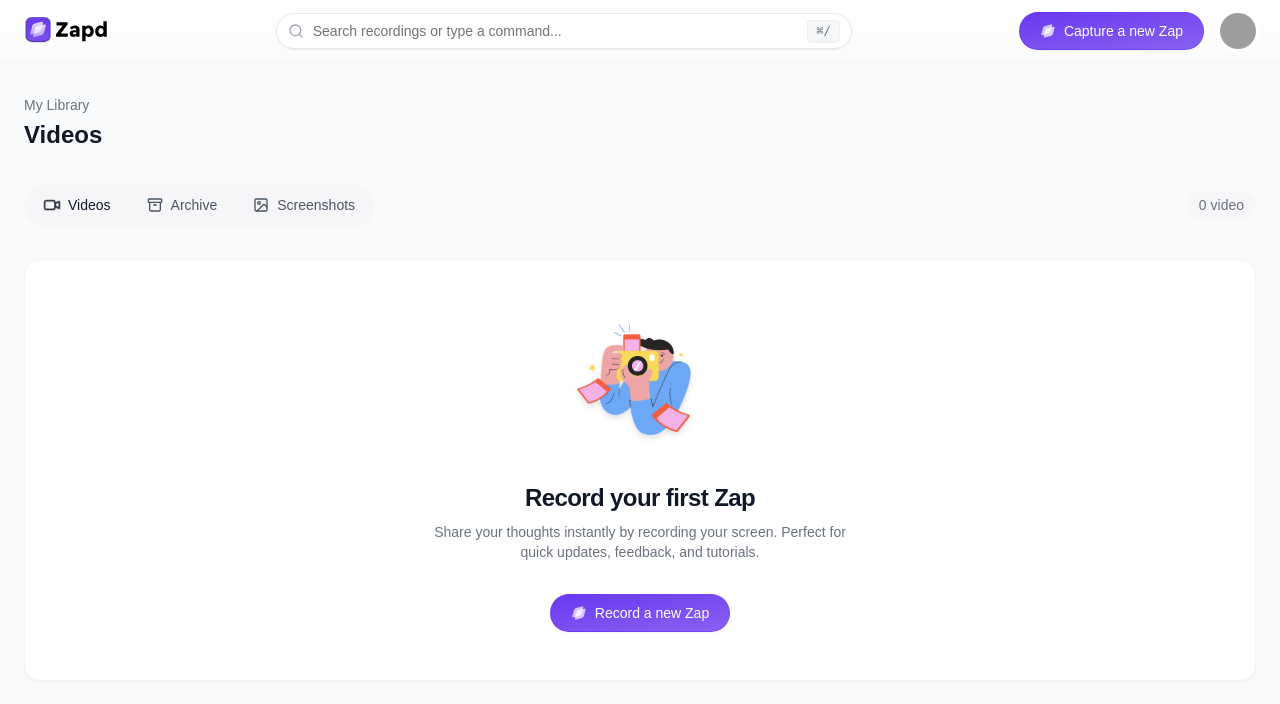
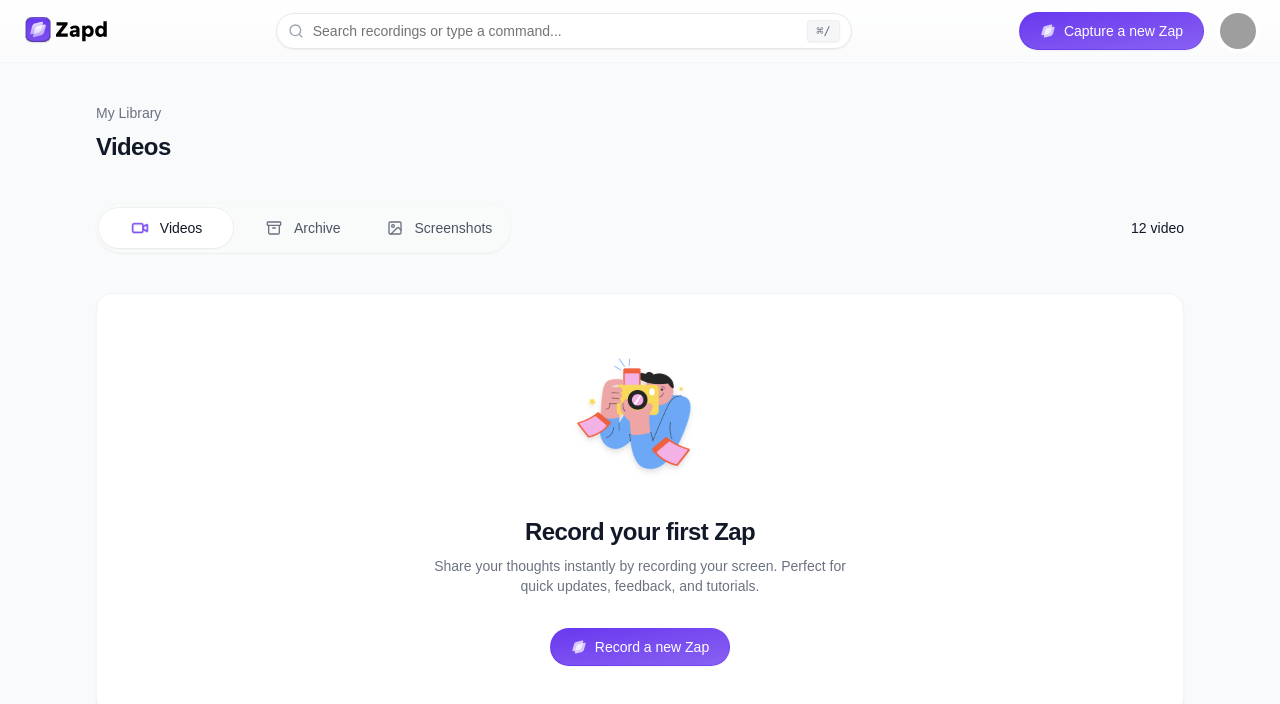
Before and after one commit to heysagnik/screenREC, a Next.js app: page /zaps in a window 1280 px wide. Shown: the top 704 px of the page. Built offline with nearby package versions, Linux system fonts and the light colour scheme; grey boxes are pictures that could not be loaded.

Commit message:
tweaking few ui changes

```diff
--- a/src/app/(auth)/login/page.tsx
+++ b/src/app/(auth)/login/page.tsx
@@ -8,6 +8,7 @@ import { Tabs, TabsList, TabsTrigger } from "@/components/ui/tabs"
 import Link from "next/link"
 import { useState } from "react"
 import Image from "next/image"
+import { Loader2 } from "lucide-react"
 
 export default function LoginPage() {
   const [isLoading, setIsLoading] = useState(false)
@@ -98,25 +99,64 @@ export default function LoginPage() {
 
         <Button
           type="submit"
-          className="w-full bg-[#5848BC] hover:bg-[#5848BC]/90"
+          className="
+            group
+            inline-flex items-center justify-center gap-2
+            px-5 py-2
+            bg-gradient-to-r from-[#6938EF] to-[#6938EF]/90
+            hover:from-[#6938EF]/90 hover:to-[#6938EF]/80
+            text-white font-medium text-sm
+            rounded-full
+            shadow-sm hover:shadow-md
+            transition-all duration-200
+            focus:outline-none focus:ring-2 focus:ring-[#6938EF]/50 focus:ring-offset-2
+            active:scale-[0.98]
+            border border-[#6938EF]/10
+            relative
+            overflow-hidden
+            before:absolute before:inset-0
+            before:bg-gradient-to-b before:from-white/[0.00] before:to-white/[0.12]
+            disabled:opacity-70 disabled:cursor-not-allowed
+            w-full
+          "
           disabled={isLoading}
         >
-          {isLoading ? "Signing in..." : "Sign in"}
+          {isLoading ? (
+            <>
+              <Loader2 className="h-4 w-4 animate-spin" />
+              <span>Signing in...</span>
+            </>
+          ) : (
+            "Sign in"
+          )}
         </Button>
 
         <Button
           type="button"
-          variant="outline"
-          className="w-full"
+          className="
+            w-full
+            inline-flex items-center justify-center gap-3
+            px-5 py-2.5
+            bg-white hover:bg-gray-50/80
+            text-gray-700 font-medium text-sm
+            rounded-full
+            shadow-sm hover:shadow-md
+            transition-all duration-200
+            focus:outline-none focus:ring-2 focus:ring-gray-200 focus:ring-offset-2
+            active:scale-[0.98]
+            border border-gray-200
+            relative
+            group
+          "
         >
           <Image
             src="/google.svg"
             alt="Google"
-            width={20}
-            height={20}
-            className="mr-2"
+            width={18}
+            height={18}
+            className="transition-transform group-hover:scale-110"
           />
-          Sign in with Google
+          <span>Sign in with Google</span>
         </Button>
       </form>
 
--- a/src/app/(auth)/signup/page.tsx
+++ b/src/app/(auth)/signup/page.tsx
@@ -7,7 +7,7 @@ import { Tabs, TabsList, TabsTrigger } from "@/components/ui/tabs"
 import Link from "next/link"
 import Image from "next/image"
 import { useState } from "react"
-import { Check } from 'lucide-react'
+import { Check, Loader2 } from 'lucide-react'
 
 export default function SignUpPage() {
   const [isLoading, setIsLoading] = useState(false)
@@ -104,25 +104,63 @@ export default function SignUpPage() {
 
         <Button
           type="submit"
-          className="w-full bg-[#5848BC] hover:bg-[#5848BC]/90"
+          className="
+            group
+            inline-flex items-center justify-center gap-2
+            px-5 py-2
+            bg-gradient-to-r from-[#6938EF] to-[#6938EF]/90
+            hover:from-[#6938EF]/90 hover:to-[#6938EF]/80
+            text-white font-medium text-sm
+            rounded-full
+            shadow-sm hover:shadow-md
+            transition-all duration-200
+            focus:outline-none focus:ring-2 focus:ring-[#6938EF]/50 focus:ring-offset-2
+            active:scale-[0.98]
+            border border-[#6938EF]/10
+            relative
+            overflow-hidden
+            before:absolute before:inset-0
+            before:bg-gradient-to-b before:from-white/[0.00] before:to-white/[0.12]
+            disabled:opacity-70 disabled:cursor-not-allowed
+            w-full"
           disabled={isLoading || !hasEightChars || !hasSpecialChar}
         >
-          {isLoading ? "Creating account..." : "Get started"}
+          {isLoading ?  (
+            <>
+            <Loader2 className="h-4 w-4 animate-spin" />
+            <span>Creating Account ...</span>
+            </>
+          ) : (
+            "Get started"
+            )}
         </Button>
 
         <Button
           type="button"
-          variant="outline"
-          className="w-full"
+          className="
+            w-full
+            inline-flex items-center justify-center gap-3
+            px-5 py-2.5
+            bg-white hover:bg-gray-50/80
+            text-gray-700 font-medium text-sm
+            rounded-full
+            shadow-sm hover:shadow-md
+            transition-all duration-200
+            focus:outline-none focus:ring-2 focus:ring-gray-200 focus:ring-offset-2
+            active:scale-[0.98]
+            border border-gray-200
+            relative
+            group
+          "
         >
           <Image
             src="/google.svg"
             alt="Google"
-            width={20}
-            height={20}
-            className="mr-2"
+            width={18}
+            height={18}
+            className="transition-transform group-hover:scale-110"
           />
-          Sign up with Google
+          <span>Sign in with Google</span>
         </Button>
       </form>
 
--- a/src/app/(dashboard)/zaps/page.tsx
+++ b/src/app/(dashboard)/zaps/page.tsx
@@ -1,5 +1,6 @@
 "use client"
 
+import React from 'react'
 import { EmptyState } from "@/components/empty-state"
 import { Video, Archive, Image as ImageIcon } from 'lucide-react'
 import { useState } from 'react'
@@ -13,15 +14,14 @@ export default function Zaps() {
   const [isLoading, setIsLoading] = useState(false)
 
   const tabs = [
-    { id: 'videos', label: 'Videos', icon: Video, count: 0  },
-    { id: 'archive', label: 'Archive', icon: Archive, count: 0 },
-    { id: 'screenshots', label: 'Screenshots', icon: ImageIcon, count: 0 },
+    { id: 'videos', label: 'Videos', icon: Video, count: 12 },
+    { id: 'archive', label: 'Archive', icon: Archive, count: 5 },
+    { id: 'screenshots', label: 'Screenshots', icon: ImageIcon, count: 8 },
   ]
 
   const handleTabChange = (tab: Tab) => {
     setIsLoading(true)
     setActiveTab(tab)
-    // Simulate loading
     setTimeout(() => setIsLoading(false), 300)
   }
 
@@ -46,23 +46,26 @@ export default function Zaps() {
   )
 
   return (
-    <main className="max-w-7xl mx-auto px-6 py-8 animate-in fade-in">
-      <div className="mb-8">
-        <h1 className="text-sm text-gray-500 mb-1">My Library</h1>
-        <h2 className="text-2xl font-semibold text-gray-900">
+    <main className="max-w-6xl mx-auto px-4 sm:px-6 lg:px-8 py-10">
+      <div className="mb-10">
+        <h1 className="text-sm font-medium text-gray-500 mb-2">My Library</h1>
+        <h2 className="text-2xl font-semibold text-gray-900 tracking-tight">
           {activeTab.charAt(0).toUpperCase() + activeTab.slice(1)}
         </h2>
       </div>
 
-      <div className="flex items-center justify-between mb-8">
-        <nav className="flex gap-1 p-1 bg-gray-100/50 rounded-full relative">
-          {/* Animated Background Indicator */}
+      <div className="flex items-center justify-between mb-10">
+        <nav className="relative flex gap-1 p-1 bg-gray-50/80 rounded-full backdrop-blur-sm shadow-sm border border-gray-100/50">
           <AnimatePresence mode="wait">
             <motion.div
               key={activeTab}
-              className="absolute inset-y-1 rounded-full bg-white shadow-sm"
+              className="absolute inset-1 rounded-full bg-white shadow-sm ring-1 ring-gray-200/50"
               layoutId="tab-indicator"
-              transition={{ type: "spring", bounce: 0.2, duration: 0.6 }}
+              transition={{ type: "spring", bounce: 0.15, duration: 0.5 }}
+              style={{
+                width: `calc(${100/3}% - 4px)`,
+                left: `calc(${tabs.findIndex(t => t.id === activeTab) * (100/3)}% + 2px)`
+              }}
             />
           </AnimatePresence>
 
@@ -71,18 +74,26 @@ export default function Zaps() {
               key={id}
               onClick={() => handleTabChange(id as Tab)}
               className={`
-                px-4 py-2 text-sm font-medium rounded-full
-                flex items-center gap-2
+                relative z-10
+                px-6 py-2.5
+                text-sm font-medium
+                rounded-full
+                flex items-center gap-3
+                flex-1 justify-center
+                min-w-[120px]
                 transition-colors duration-200
-                relative
-                ${activeTab === id ? 'text-gray-900' : 'text-gray-600 hover:text-gray-900'}
+                ${activeTab === id ? 'text-gray-900' : 'text-gray-600 hover:text-gray-800'}
               `}
-              whileTap={{ scale: 0.98 }}
+              whileHover={{ scale: 0.98 }}
+              whileTap={{ scale: 0.95 }}
             >
               <motion.div
-                initial={{ scale: 1 }}
-                animate={{ scale: activeTab === id ? 1.1 : 1 }}
-                transition={{ type: "spring", bounce: 0.5 }}
+                initial={false}
+                animate={{
+                  scale: activeTab === id ? 1.1 : 1,
+                  color: activeTab === id ? '#6938EF' : '#6B7280'
+                }}
+                transition={{ type: "spring", bounce: 0.4 }}
               >
                 <Icon className="h-4 w-4" />
               </motion.div>
@@ -91,24 +102,23 @@ export default function Zaps() {
           ))}
         </nav>
 
-        <motion.div
-          layout
-          className="text-sm text-gray-500 bg-gray-100/50 px-3 py-1 rounded-full"
-        >
-          {tabs.find(t => t.id === activeTab)?.count} {activeTab.slice(0, -1)}
-        </motion.div>
+        {/* Count Badge - Show only active tab count */}
+        <div className="text-sm font-medium text-gray-900">
+          {tabs.find(tab => tab.id === activeTab)?.count} {activeTab.slice(0, -1)}
+        </div>
       </div>
 
+      {/* Content Area */}
       <AnimatePresence mode="wait">
         <motion.div
           key={activeTab}
-          className="bg-white border border-gray-100 rounded-2xl shadow-sm"
+          className="bg-white border border-gray-100 rounded-2xl shadow-sm overflow-hidden"
           initial={{ opacity: 0, y: 20 }}
           animate={{ opacity: 1, y: 0 }}
           exit={{ opacity: 0, y: -20 }}
-          transition={{ duration: 0.3 }}
+          transition={{ duration: 0.3, ease: "easeOut" }}
         >
-          {isLoading ? <LoadingSkeleton /> : <EmptyState />}
+          {isLoading ? <LoadingSkeleton /> : <EmptyState/>}
         </motion.div>
       </AnimatePresence>
     </main>
```
